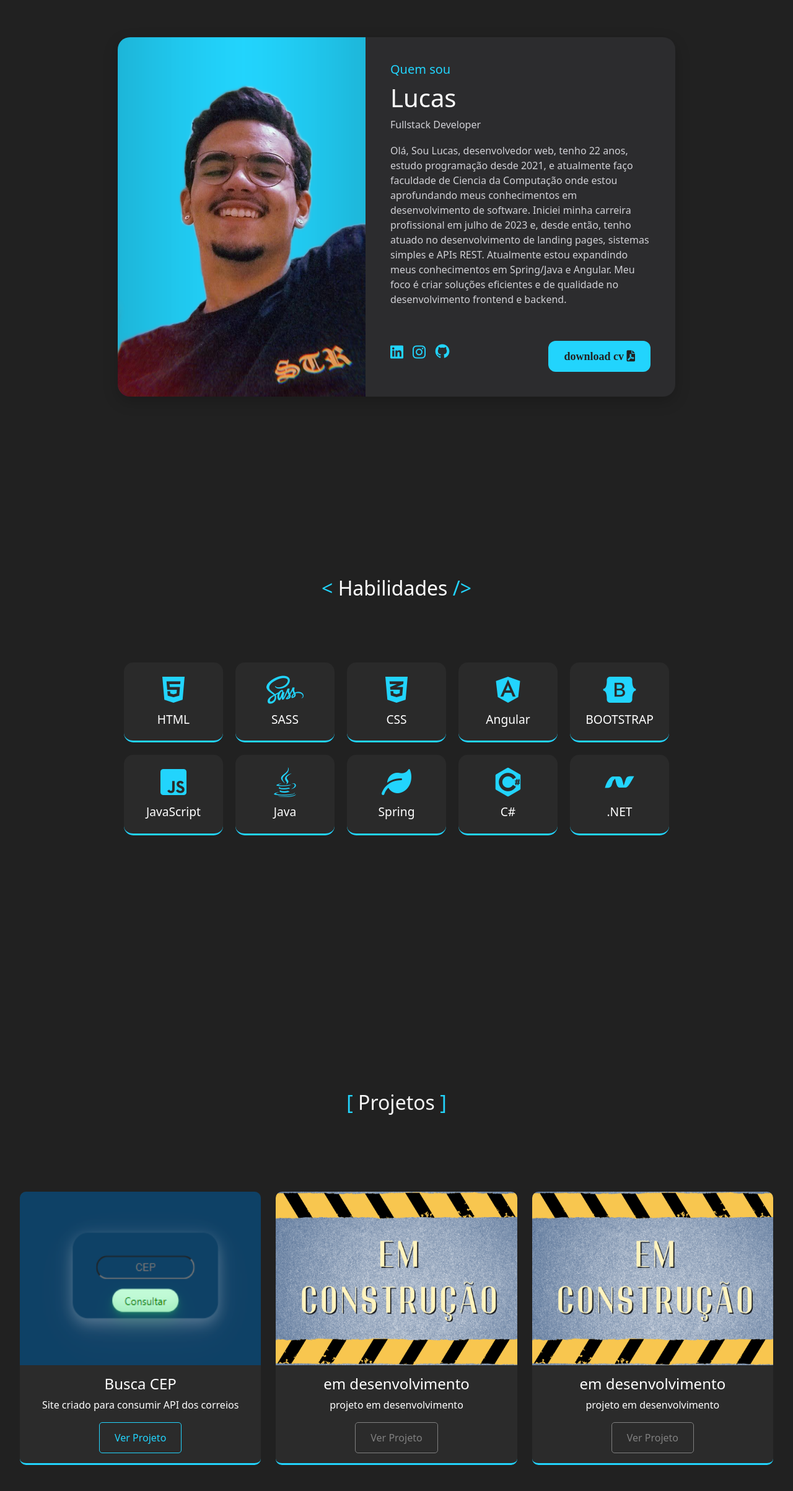
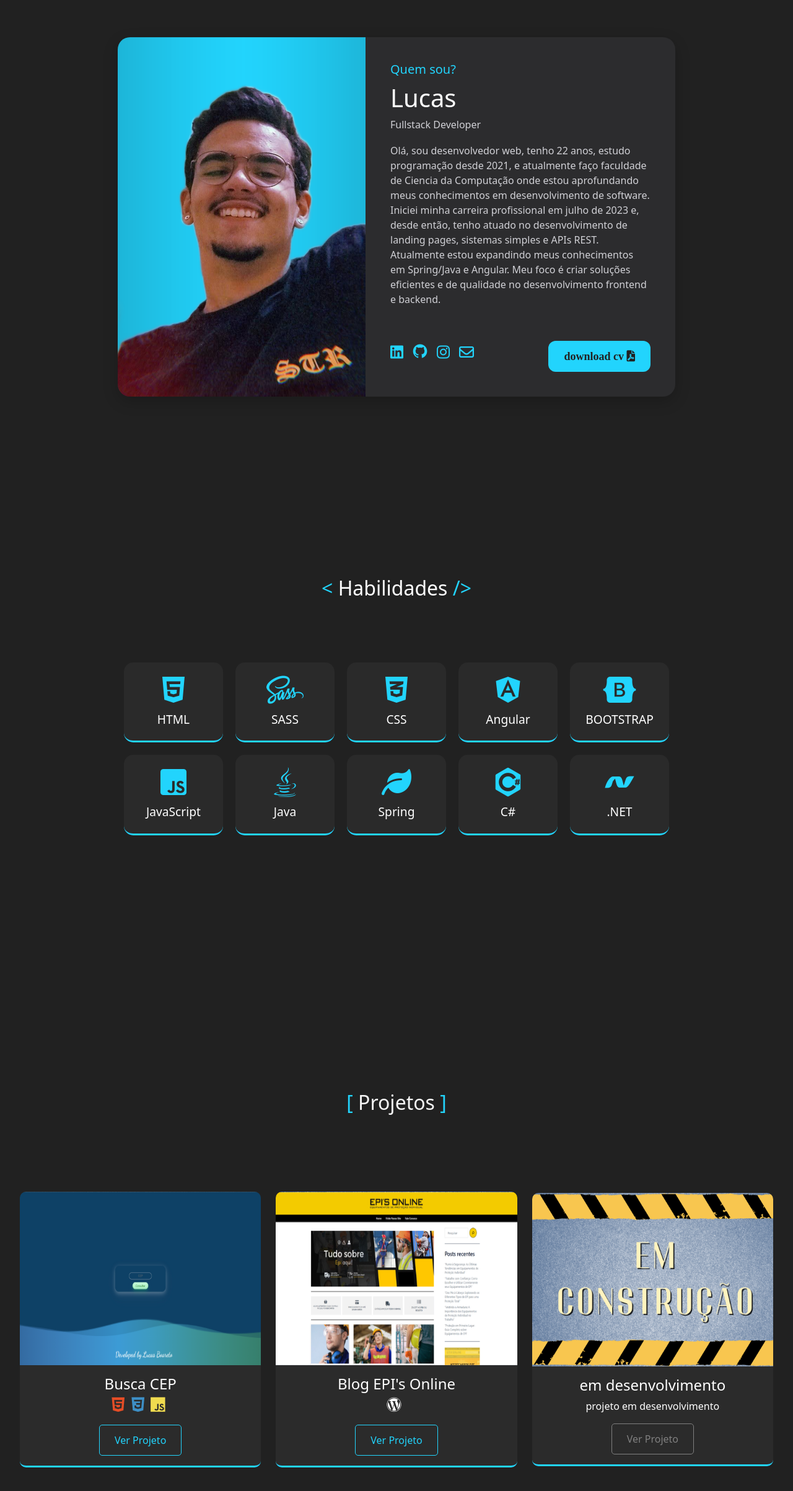
Before and after one commit to LucasBXavier/portifolio-angular, an Angular app: page / in a window 1280 px wide. Shown: the part 960-3366 px from the top of the page at 62% size. Built offline with nearby package versions, Linux system fonts and the light colour scheme; a web font is replaced by a local one.

Commit message:
add detalhes e projetos, pics e del coisas inutilizadas

```diff
--- a/src/app/projetos/projetos.component.html
+++ b/src/app/projetos/projetos.component.html
@@ -7,17 +7,21 @@
       <div class="project-card">
         <img src="../../assets/images/buscaCEP.png">
         <h3>Busca CEP</h3>
-        <p>Site criado para consumir API dos correios</p>
+        <p class="tecnologias">
+          <i class="devicon-html5-plain colored"></i>
+          <i class="devicon-css3-plain colored"></i>
+          <i class="devicon-javascript-plain colored"></i>
+        </p>
         <a href="https://lucasbxavier.github.io/busca-CEP/" target="_blank" rel="noopener noreferrer">
           <button class="view-project-btn">Ver Projeto</button>
         </a>
       </div>
       <div class="project-card">
-        <img src="../../assets/images/construcao.png">
-        <h3>em desenvolvimento</h3>
-        <p>projeto em desenvolvimento</p>
-        <a href="" target="_blank" rel="noopener noreferrer">
-          <button class="view-project-btn" disabled>Ver Projeto</button>
+        <img src="../../assets/images/episOnline.png">
+        <h3>Blog EPI's Online</h3>
+        <p class="tecnologias"><i class="devicon-wordpress-plain"></i></p>
+        <a href="https://blog.episonline.com.br/" target="_blank" rel="noopener noreferrer">
+          <button class="view-project-btn">Ver Projeto</button>
         </a>
       </div>
       <div class="project-card">
--- a/src/app/projetos/projetos.component.scss
+++ b/src/app/projetos/projetos.component.scss
@@ -58,6 +58,13 @@
     margin-bottom: 1rem;
   }
 
+.tecnologias i {
+  justify-content: center;
+  align-items: center;
+  font-size: 1.5rem;
+  margin-right: 8px;
+}
+
   .view-project-btn {
     background-color: #2b2b2b;
     color: $cor--terciaria;
@@ -92,7 +99,6 @@
 
   .project-card {
     max-width: 100%; // Ajusta o tamanho máximo para se ajustar à tela
-    padding: 2rem; // Adiciona padding interno para telas menores
   }
 
   h2 {
@@ -118,6 +124,6 @@
   }
 
   .project-card p {
-    font-size: 0.875rem; // Reduz o tamanho da fonte do parágrafo
+    font-size: 0.87rem; // Reduz o tamanho da fonte do parágrafo
   }
 }
--- a/src/app/sobreMim/sobreMim.component.html
+++ b/src/app/sobreMim/sobreMim.component.html
@@ -4,10 +4,10 @@
       <img src="./assets/images/profile-pic square.png" alt="Foto de Lucas">
     </div>
     <div class="profile-content">
-      <h2>Quem sou</h2>
+      <h2>Quem sou?</h2>
       <h1>Lucas</h1>
       <h3>Fullstack Developer</h3>
-      <p>Olá, Sou Lucas, desenvolvedor web, tenho 22 anos, estudo programação desde 2021, e atualmente faço faculdade de
+      <p>Olá, sou desenvolvedor web, tenho 22 anos, estudo programação desde 2021, e atualmente faço faculdade de
         Ciencia da Computação onde estou aprofundando meus conhecimentos em desenvolvimento de software. Iniciei
         minha carreira
         profissional em julho de 2023 e, desde então, tenho atuado no desenvolvimento de landing pages, sistemas simples
@@ -20,11 +20,11 @@
       <div class="social-links">
         <a href="https://www.linkedin.com/in/lucas-boareto-6b3964216/" target="_blank"><i
             class="fab fa-linkedin"></i></a>
+        <a href="https://github.com/LucasBXavier" target="_blank"><i class="devicon-github-original"></i></a>
         <a href="https://www.instagram.com/lucasboareto.dev/" target="_blank"><i class="fab fa-instagram"></i></a>
-        <a href="https://github.com/LucasBXavier" target="_blank"><i class="devicon-github-original"></i></a>
+        <a href="mailto:lucas_b.xavier@hotmail.com"><i class="fa-regular fa-envelope"></i></a>
         <a href="/assets/cv/curriculo-Lucas.pdf" download="curriculo-Lucas.pdf" id="button-40"
           class="download-link">download cv <i class="fas fa-file-pdf"></i></a>
-        <!-- <a href="#"><i class="fas fa-cat"></i></a> -->
         <!-- <a href="#"><i class="fab fa-behance"></i></a> -->
       </div>
     </div>
```
Also changed, not shown: src/app/nav/nav.component.html (+0 -10 lines), src/assets/images/buscaCEP.png, src/assets/images/episOnline.png (added).
